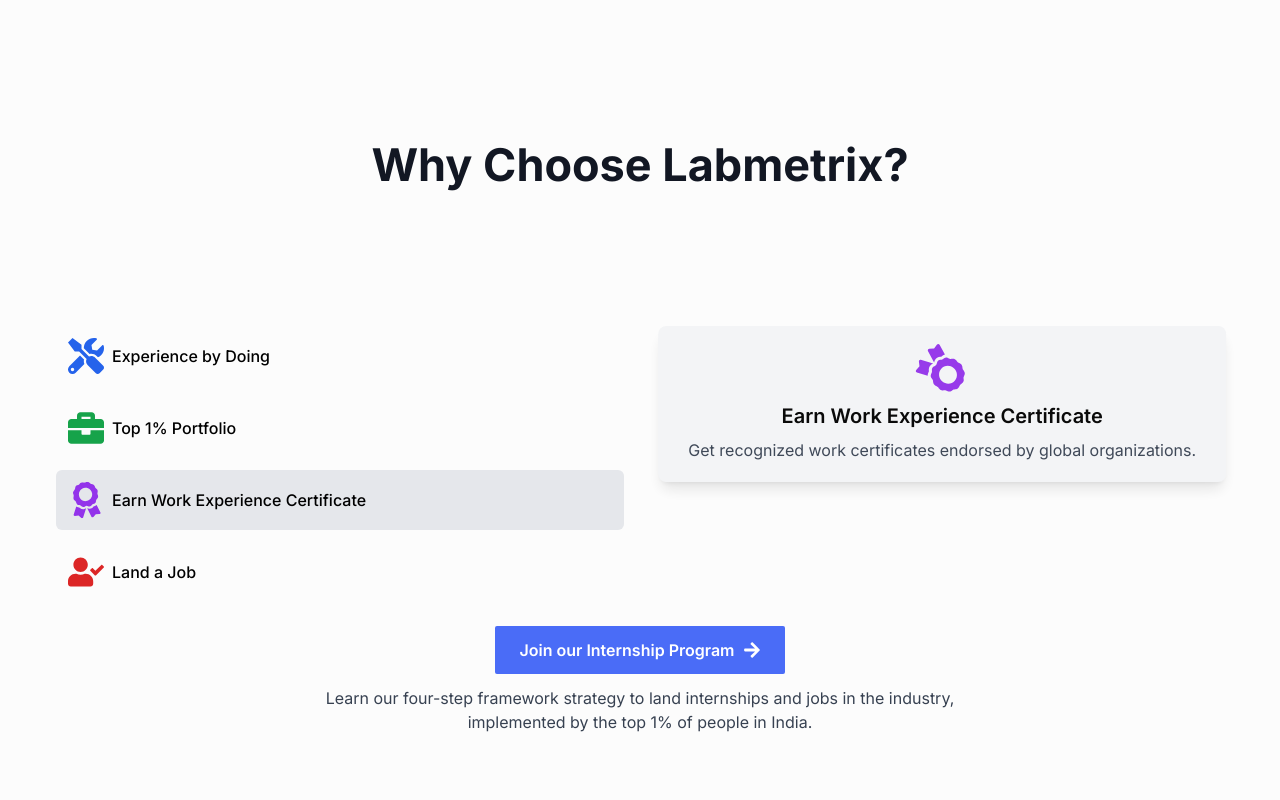
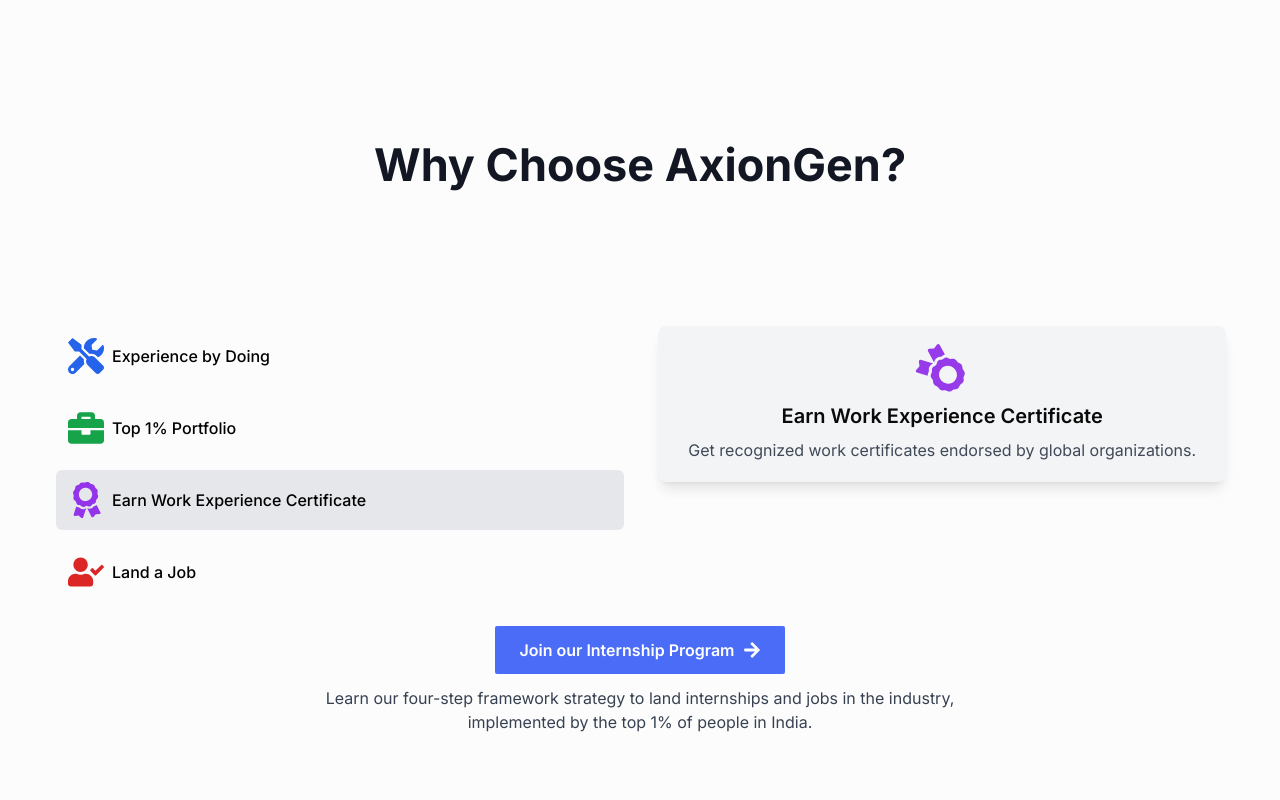
Before and after one commit to satyamgupta7/axion, a Next.js app: page / in a window 1280 px wide. Shown: the part 1640-2440 px from the top of the page. Built offline with nearby package versions, Linux system fonts and the light colour scheme.

Commit message:
name and email change

```diff
--- a/src/components/Contact/index.tsx
+++ b/src/components/Contact/index.tsx
@@ -28,7 +28,7 @@
               <div>
                 <strong>Email Us:</strong>
                 <br />
-                AxionGen.intern@gmail.com
+                Axion.intern@gmail.com
               </div>
             </li>
             <li style={contactStyles.listItem}>
--- a/src/components/WhyChoose/index.tsx
+++ b/src/components/WhyChoose/index.tsx
@@ -63,7 +63,7 @@
       <div className="container">
         {/* Centered Title */}
         <div className="mb-4 flex justify-center">
-          <SectionTitle title="Why Choose Labmetrix?" paragraph="" center />
+          <SectionTitle title="Why Choose AxionGen?" paragraph="" center />
         </div>
 
         <div className="flex flex-col gap-6 md:flex-row md:items-start md:gap-8">
```
